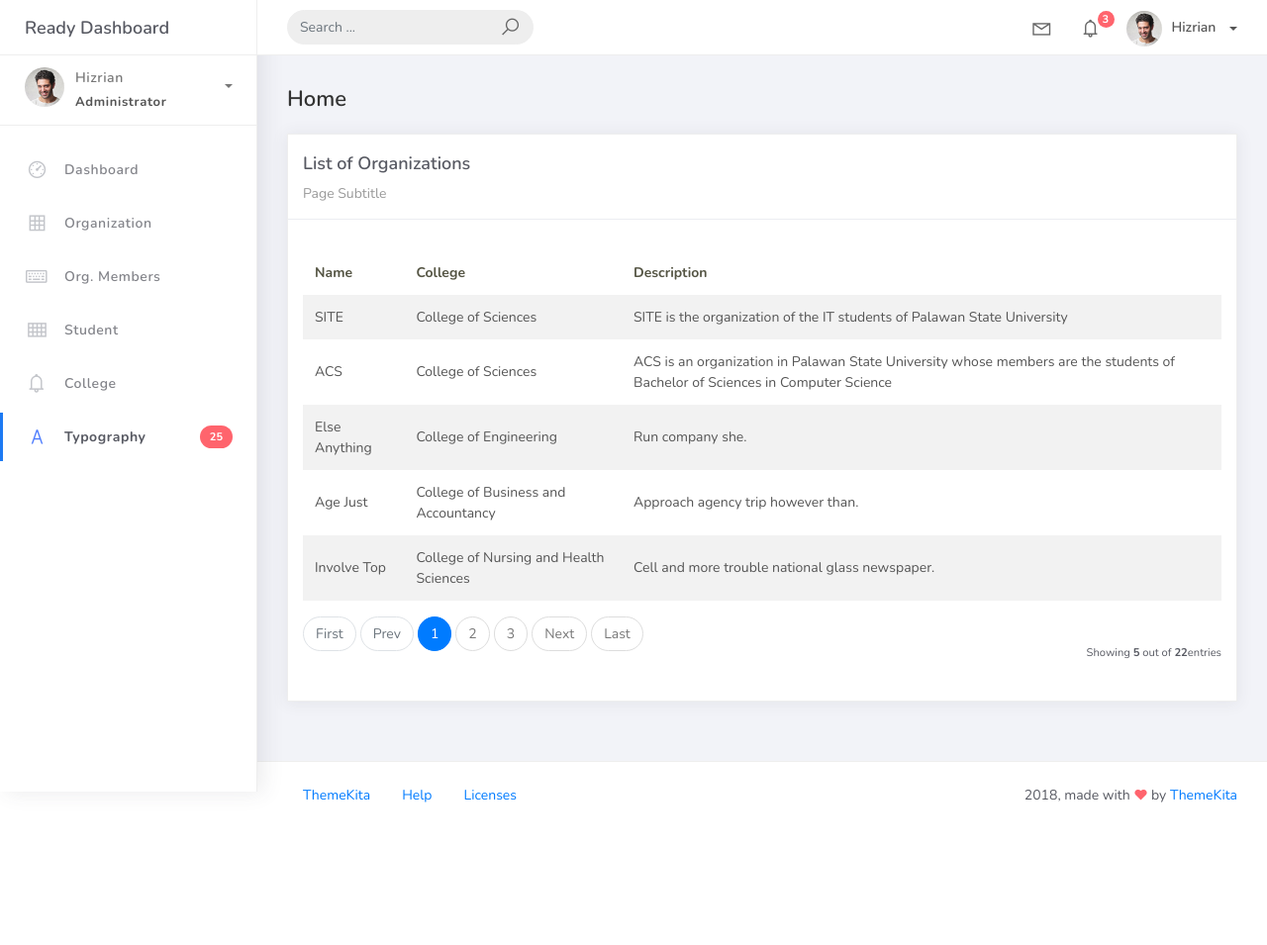
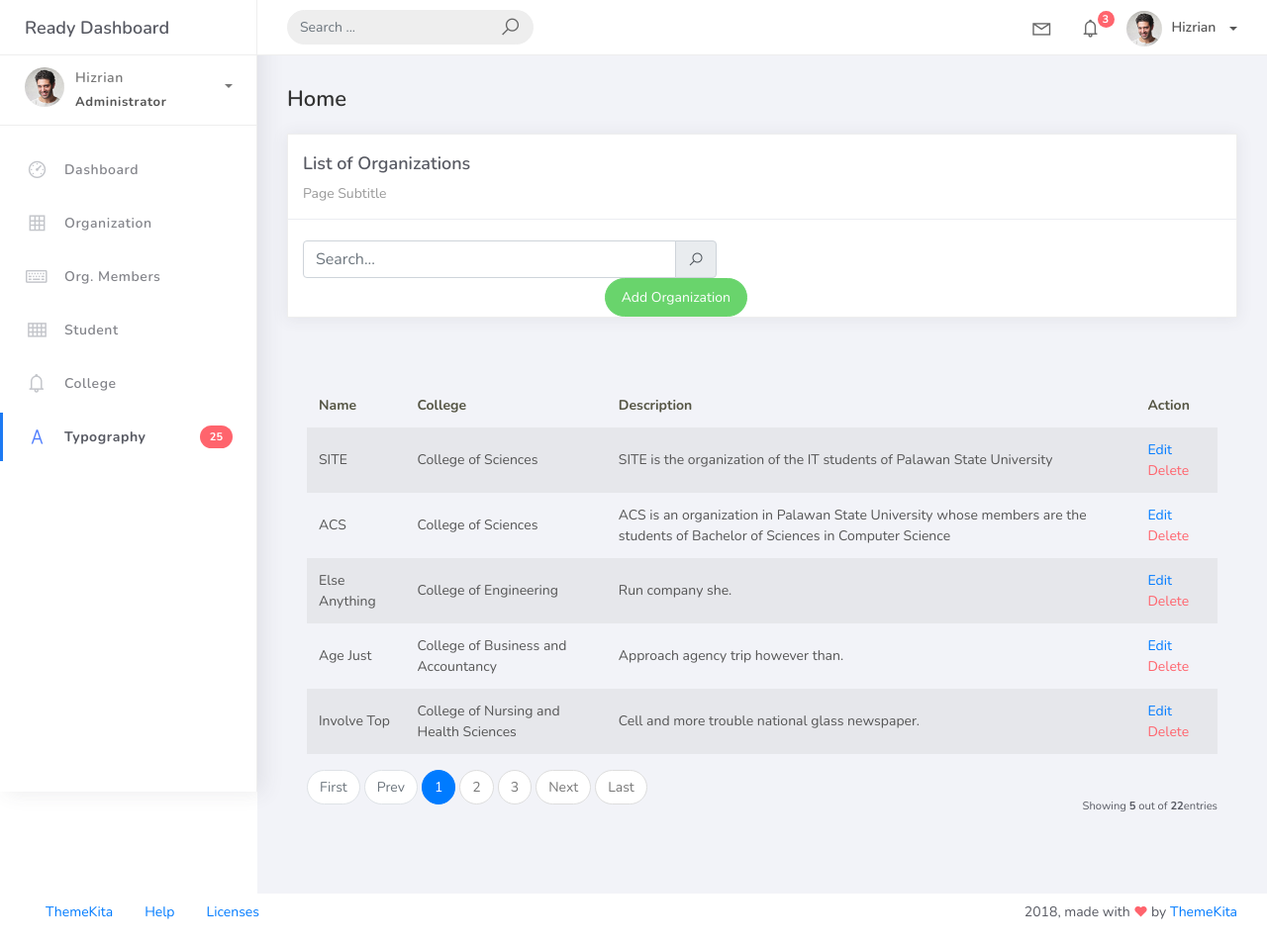
Before and after one commit to RaquelRelata/PSUSphere, a Django app: page /organization_list/ in a window 1280 px wide. Shown: the whole page at 99% size. Before the commit the page ends 811 px from the top, so only its background shows below. Run offline with Django 5.2, Linux system fonts and the light colour scheme; data comes from the database, SQL or seed files in the repository; some libraries are stand-ins or nearby versions.

Commit message:
added changes

```diff
--- a/projectsite/projectsite/urls.py
+++ b/projectsite/projectsite/urls.py
@@ -1,12 +1,15 @@
 from django.contrib import admin
 from django.urls import path
-from studentorg.views import HomePageView, OrganizationList
+from studentorg.views import HomePageView, OrganizationList, OrganizationCreateView, OrganizationUpdateView, OrganizationDeleteView
 from studentorg import views
 
 urlpatterns = [
     path("admin/", admin.site.urls),
     path('', views.HomePageView.as_view(), name='home'),
    path('organization_list/', OrganizationList.as_view(), name='organization-list'),
+   path('organization_list/add', OrganizationCreateView.as_view(), name='organization-add'),
+   path('organization_list/<pk>',OrganizationUpdateView.as_view(), name='organization-update'),
+   path('organization_list/<pk>/delete', OrganizationDeleteView.as_view(), name='organization-delete'),
 
 
 ]
--- a/projectsite/studentorg/views.py
+++ b/projectsite/studentorg/views.py
@@ -2,7 +2,10 @@ from django.shortcuts import render
 
 # Create your views here.
 from django.views.generic.list import ListView
+from django.views.generic.edit import CreateView, UpdateView, DeleteView
 from studentorg.models import Organization
+from studentorg.forms import OrganizationForm
+from django.urls import reverse_lazy
 
 class HomePageView(ListView):
     model = Organization
@@ -14,3 +17,20 @@ class OrganizationList(ListView):
     context_object_name = 'Organization'
     template_name = 'org_list.html'
     paginate_by = 5
+
+class OrganizationCreateView(CreateView):
+    model = Organization
+    form_class = OrganizationForm
+    template_name = 'org_add.html'
+    success_url = reverse_lazy('organization-list')
+
+class OrganizationUpdateView(UpdateView):
+    model = Organization
+    form_class = OrganizationForm
+    template_name = 'org_edit.html'
+    success_url = reverse_lazy('organization-list')
+
+class OrganizationDeleteView(DeleteView):
+    model = Organization
+    template_name = 'org_del.html'
+    success_url = reverse_lazy('organization-list')
--- a/projectsite/templates/org_list.html
+++ b/projectsite/templates/org_list.html
@@ -9,6 +9,27 @@
                         <div class="card-title">List of Organizations</div>
                         <div class="card-category">Page Subtitle</div>
                     </div>
+                    <br />
+                    <div class="col-md-12 row">
+                        <div class="col-md-6">
+                            <form class="navbar-left navbar-form navbar-search mr-md-3" action="">
+                                <div class="input-group">
+                                    <input type="text" placeholder="Search..." class="form-control" />
+                                    <div class="input-group-append">
+                                        <span class="input-group-text">
+                                            <i class="la la-search search-icon"></i>
+                                        </span>
+                                    </div>
+                                </div>
+                            </form>
+                        </div>
+                    </div>
+                    <div class="col-md-6">
+                        <div class="pull-right">
+                            <a href="{% url 'organization-add' %}" class="btn btn-success btn-rounded">Add Organization</a>
+                        </div>
+                    </div>
+                    </div>
                     <div class="card-body">
                         <table class="table table-striped mt-3">
                             <thead>
@@ -16,6 +37,7 @@
                                     <th scope="col">Name</th>
                                     <th scope="col">College</th>
                                     <th scope="col">Description</th>
+                                    <th scope="col">Action</th>
                                 </tr>
                             </thead>
                             <tbody>
@@ -24,6 +46,15 @@
                                     <td>{{ object.name }}</td>
                                     <td>{{ object.college }}</td>
                                     <td>{{ object.description }}</td>
+                                    <td>
+                                         <a href="{% url 'organization-update' pk=object.id %}">Edit</a>
+                                         <a href="{% url 'organization-delete' pk=object.id %}" class="text-danger">Delete</a>
+                                    </td>
+                                </tr>
+                                {% empty %}
+                                <tr>
+                                    <td colspan="4" style="text-align: center;">
+                                    <p class="text-sm font-weight-bold mb-0">No Records Found</p></td>
                                 </tr>
                                 {% endfor %}
                             </tbody>
```
Also changed, not shown: projectsite/studentorg/forms.py (added, +8 -0 lines), projectsite/templates/org_add.html (added, +32 -0 lines), projectsite/templates/org_del.html (added, +32 -0 lines), projectsite/templates/org_edit.html (added, +32 -0 lines).
